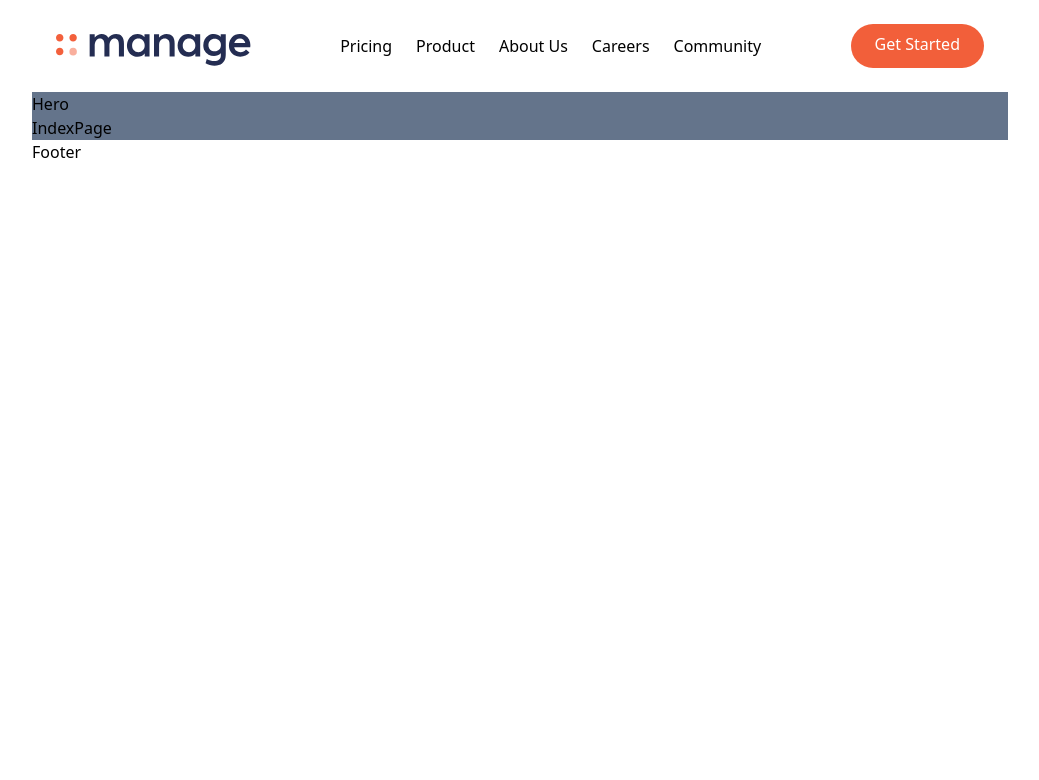
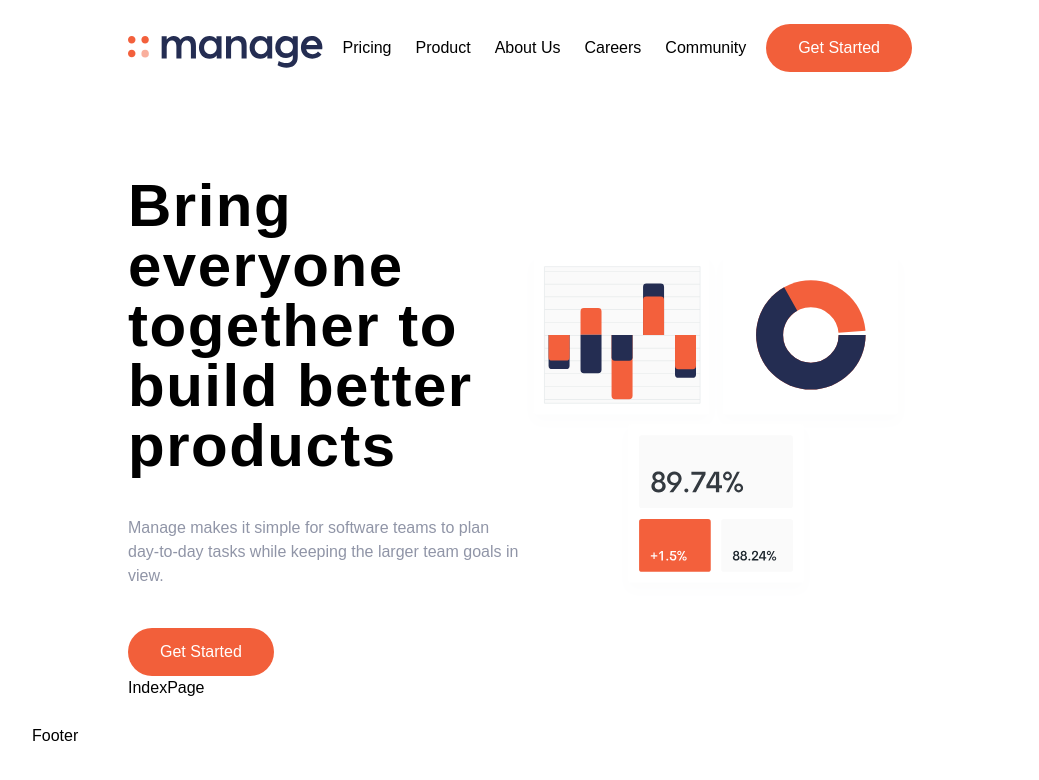
Before and after one commit to Yosef-Ali/ms-plus-web, a Gatsby site: page / in a window 1280 px wide. Shown: the whole page, without its empty margins (120-1159 px from the left). Built offline with nearby package versions, Linux system fonts and the light colour scheme; Gatsby itself is replaced by a stand-in of ours.

Commit message:
Hero section

```diff
--- a/src/components/Footer.js
+++ b/src/components/Footer.js
@@ -1,10 +1,7 @@
 import React from "react"
-import PropTypes from "prop-types"
 
 const Footer = props => {
   return <div className="container mx-auto">Footer</div>
 }
 
-Footer.propTypes = {}
-
 export default Footer
--- a/src/components/Hero.js
+++ b/src/components/Hero.js
@@ -1,7 +1,32 @@
 import React from "react"
 
 const Hero = () => {
-  return <div className="container mx-auto">Hero</div>
+  return (
+    <div className="flex flex-col-reverse items-center justify-between w-full mt-14 lg:space-y-0 lg:flex-row">
+      {/* <!-- Left item --> */}
+      <div className="flex flex-col space-y-6 text-center lg:w-1/2 mt-28 lg:mt-0 lg:space-y-10">
+        <h1 className="text-3xl font-bold tracking-wide text-center lg:text-left md:text-6xl">
+          Bring everyone together to build better products
+        </h1>
+        <p className="text-center text-darkGrayishBlue lg:text-left lg:max-w-md">
+          Manage makes it simple for software teams to plan day-to-day tasks
+          while keeping the larger team goals in view.
+        </p>
+        <div className="flex justify-center lg:justify-start">
+          <a
+            href="#"
+            className="px-8 py-3 text-white rounded-full bg-brightRed hover:bg-brightRedLight"
+          >
+            Get Started
+          </a>
+        </div>
+      </div>
+      {/* <!-- Image --> */}
+      <div className="lg:w-1/2">
+        <img src="./illustration-intro.svg" alt="" />
+      </div>
+    </div>
+  )
 }
 
 export default Hero
--- a/src/components/Layout.js
+++ b/src/components/Layout.js
@@ -22,7 +22,7 @@ const Layout = ({ children }) => {
   return (
     <>
       <MainNav menuLinks={site.siteMetadata.menuLinks} />
-      <main id="primary" className="container mx-auto bg-slate-500">
+      <main id="primary" className="container px-4 py-6 mx-auto md:px-24">
         {children}
       </main>
       <Footer />
--- a/src/components/MainNav.js
+++ b/src/components/MainNav.js
@@ -2,9 +2,8 @@ import React from "react"
 import { Link } from "gatsby"
 
 const MainNav = ({ menuLinks }) => {
-  console.log(menuLinks)
   return (
-    <nav className="container relative p-6 mx-auto">
+    <nav className="container relative px-4 py-6 mx-auto md:px-24">
       <div className="flex items-center justify-between">
         <div className="pt-2">
           <Link to="/">
@@ -24,7 +23,7 @@ const MainNav = ({ menuLinks }) => {
         {/* Button */}
         <Link
           to="#"
-          className="hidden p-3 px-6 pt-2 text-white rounded-full bg-brightRed baseline hover:bg-brightRedLight lg:block"
+          className="hidden p-3 px-8 text-white rounded-full bg-brightRed baseline hover:bg-brightRedLight lg:block"
         >
           Get Started
         </Link>
@@ -72,7 +71,7 @@ const MainNav = ({ menuLinks }) => {
         </button>
       </div>
       {/* Mobile Menu  */}
-      <div class="lg:hidden">
+      <div class="hidden">
         <ul
           id="menu"
           className="absolute flex-col items-center self-end py-8 mt-10 space-y-6 font-bold bg-white sm:w-auto sm:self-center left-6 right-6 drop-shadow-md"
--- a/tailwind.config.js
+++ b/tailwind.config.js
@@ -10,6 +10,9 @@ module.exports = {
       md: "768px",
       lg: "976px",
       xl: "1440px",
+    },
+    fontFamily: {
+      sans: ["Be Vietnam Pro", "sans-serif"],
     },
     extend: {
       colors: {
```
Also changed, not shown: static/illustration-intro.svg (added).
